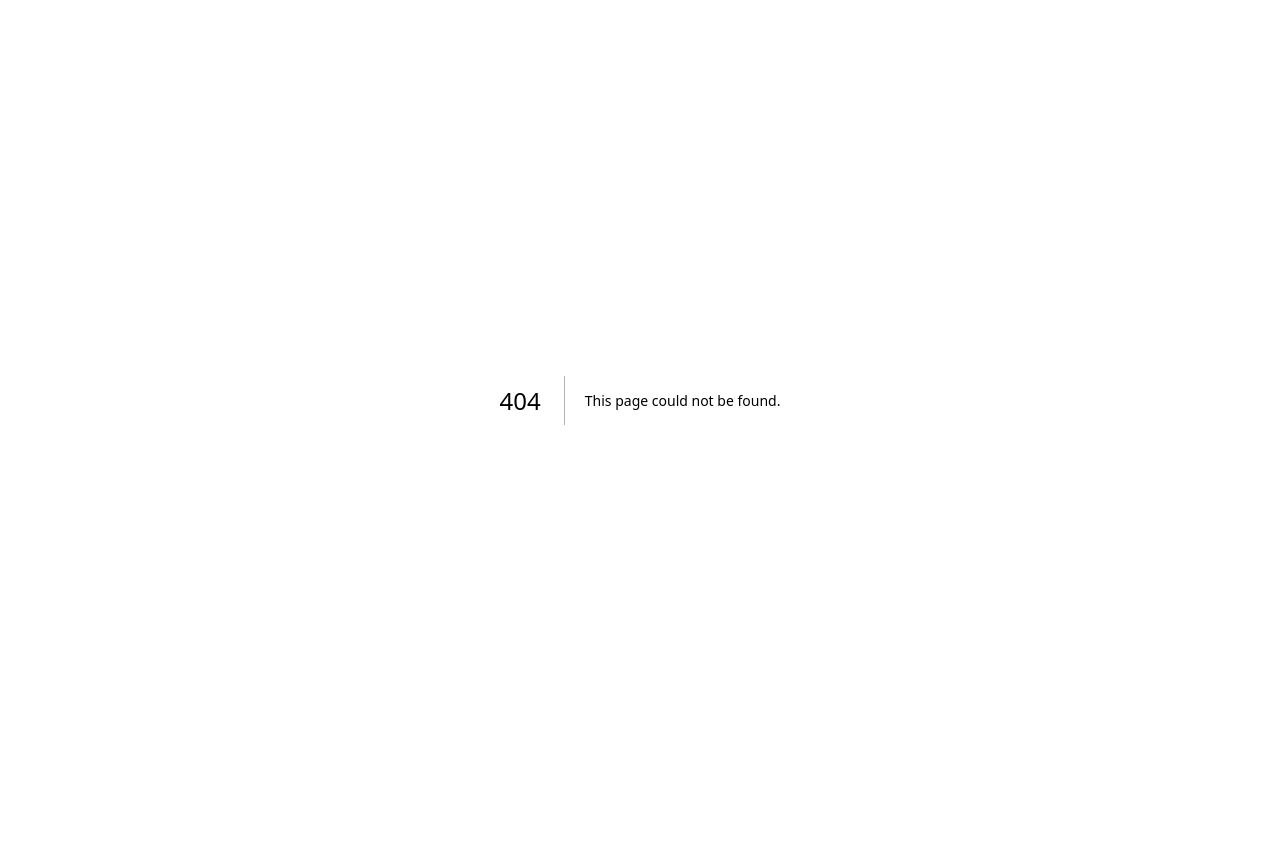
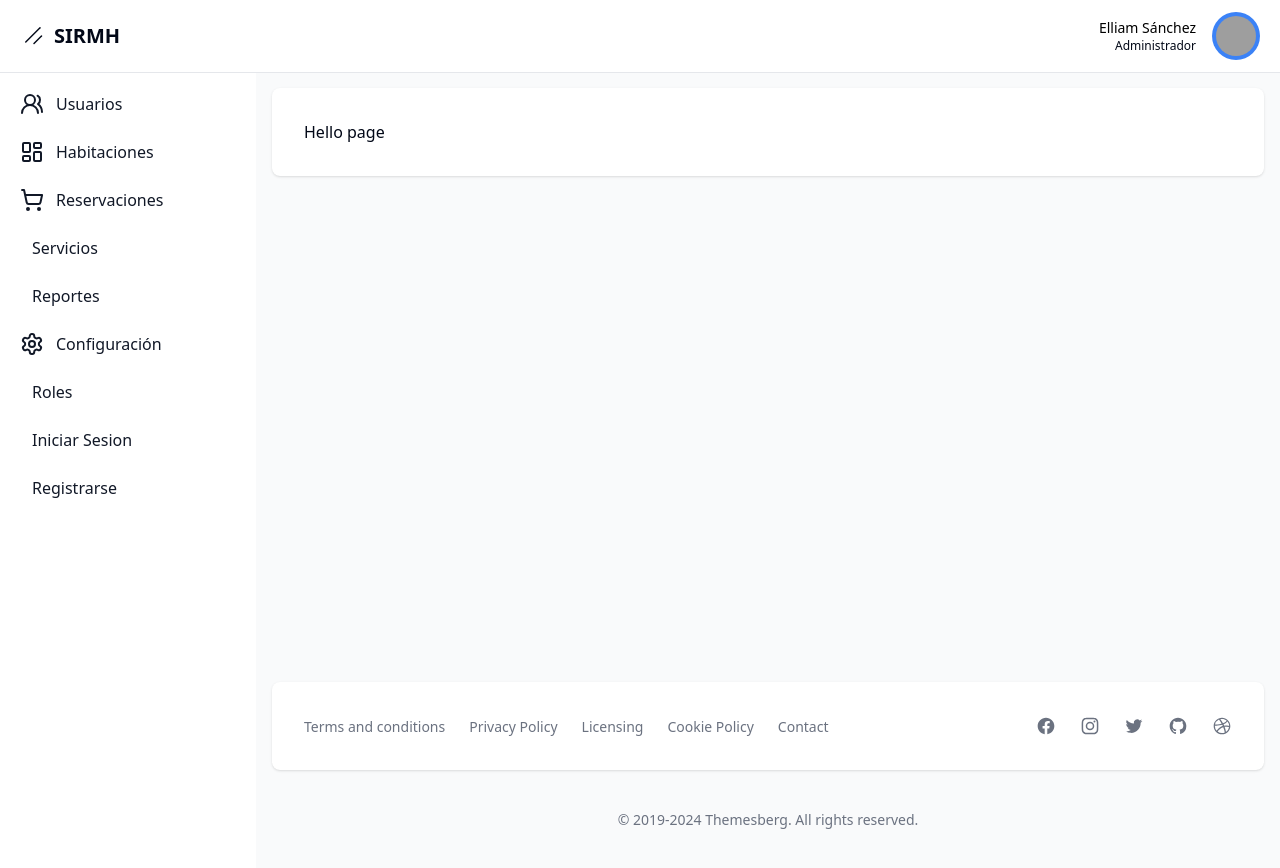
Before and after one commit to Requenez-Diaz/Admin-sirhm, a Next.js app: page /dashboard/settings in a window 1280 px wide. Before the commit this address had no page. Before the commit the page ends 800 px from the top, so only its background shows below. Built offline with nearby package versions, Linux system fonts and the light colour scheme; grey boxes are pictures that could not be loaded.

Commit message:
Adding some icons

```diff
--- a/src/app/dashboard/layout.tsx
+++ b/src/app/dashboard/layout.tsx
@@ -1,17 +1,26 @@
 import { Avatar, AvatarFallback, AvatarImage } from "@/components/ui/avatar";
 import Link from "next/link";
 
+import {
+  ChevronRight,
+  LayoutDashboard,
+  Settings,
+  ShoppingCart,
+  UsersRound,
+} from 'lucide-react';
+
 const links = [
-  { name: "usuarios", href: "users" },
-  { name: "habitaciones", href: "bedrooms" },
-  { name: "reservaciones", href: "bookings" },
-  { name: "servicios", href: "services" },
-  { name: "reportes", href: "reports" },
-  { name: "configuración", href: "settings" },
-  { name: "roles", href: "roles" },
-  { name: "Iniciar Sesion", href: "signIn" },
-  { name: "Registrarse", href: "signUp" },
-]
+  { name: "usuarios", href: "users", icon: UsersRound },
+  { name: "habitaciones", href: "bedrooms", icon: LayoutDashboard },
+  { name: "reservaciones", href: "bookings", icon: ShoppingCart },
+  { name: "servicios", href: "services", },
+  { name: "reportes", href: "reports", },
+  { name: "configuración", href: "settings", icon: Settings },
+  { name: "roles", href: "roles", },
+  { name: "Iniciar Sesion", href: "signIn", },
+  { name: "Registrarse", href: "signUp",},
+];
+
 
 // .sort((a, b) => a.name.localeCompare(b.name));
 
@@ -95,12 +104,18 @@ export default function DashboardLayout({
                 </svg>
                 <span className='self-center whitespace-nowrap ml-2'>
                   {" "}
-                  Shadcn/ui
+                  SIRMH
                 </span>
               </a>
             </div>
             <div className='flex items-center'>
               {/* User Avatar */}
+              <span className="hidden text-right lg:block mr-4">
+                <span className="block text-sm font-medium text-black dark:text-white">
+                  Elliam Sánchez
+                </span>
+                <span className="block text-xs">Administrador</span>
+              </span>
               <div className='bg-blue-500 text-white p-2 rounded-full w-12 h-12 flex items-center justify-center'>
                 <Avatar>
                   <AvatarImage src='https://github.com/shadcn.png' />
@@ -127,6 +142,7 @@ export default function DashboardLayout({
                         href={link.href}
                         className='text-base capitalize text-gray-900 font-normal rounded-lg flex items-center p-2 hover:bg-gray-100 group'
                       >
+                        {link.icon && <link.icon className='w-6 h-6' />}
                         <span className='ml-3'>{link.name}</span>
                       </Link>
                     </li>
--- /dev/null
+++ b/src/app/dashboard/settings/page.tsx
@@ -0,0 +1,9 @@
+import React from "react";
+
+export default function SettingPage() {
+  return (
+    <div>
+      <h1>Hello page</h1>
+    </div>
+  );
+}
```
